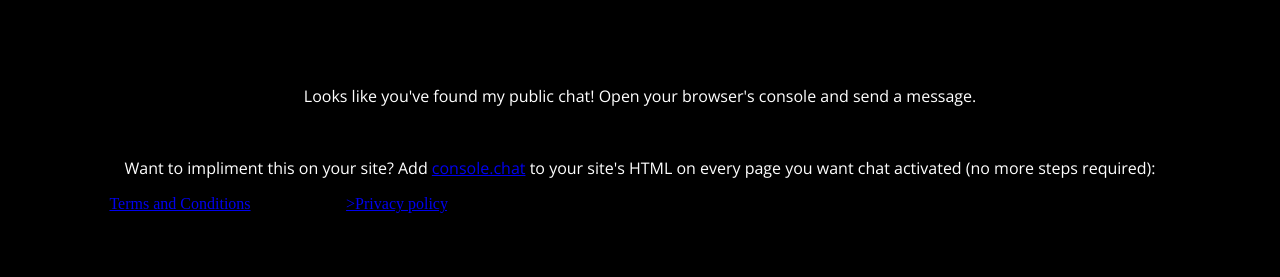
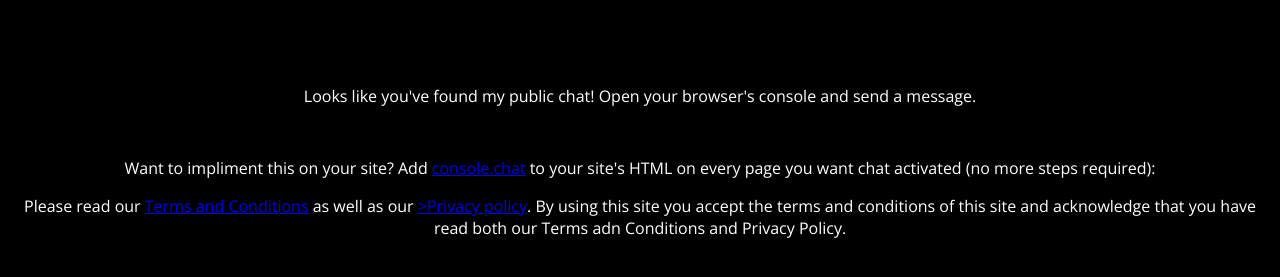
Before and after one commit to tristanisham/heyo.chat, a plain HTML site: page index.html in a window 1280 px wide. Shown: the part 347-624 px from the top of the page. Drawn offline with nearby package versions, Linux system fonts and the light colour scheme.

Commit message:
Added a missing class.

```diff
--- a/index.html
+++ b/index.html
@@ -50,7 +50,7 @@
 
 <code><script src="https://console.chat/load.js"></script></code>
         </p>
-        <p> Please read our <a href="privacy/">Terms and Conditions</a> as well as our <a href="privacy/">>Privacy policy</a>. By using this site you accept the terms and conditions of this site and acknowledge that you have read both our Terms adn Conditions and Privacy Policy. </p>
+        <p class="copy"> Please read our <a href="privacy/">Terms and Conditions</a> as well as our <a href="privacy/">>Privacy policy</a>. By using this site you accept the terms and conditions of this site and acknowledge that you have read both our Terms adn Conditions and Privacy Policy. </p>
 
 
     </body>
```
